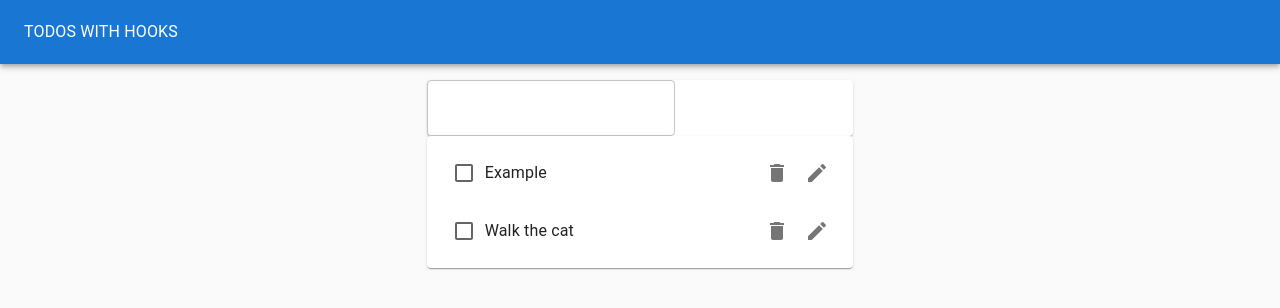
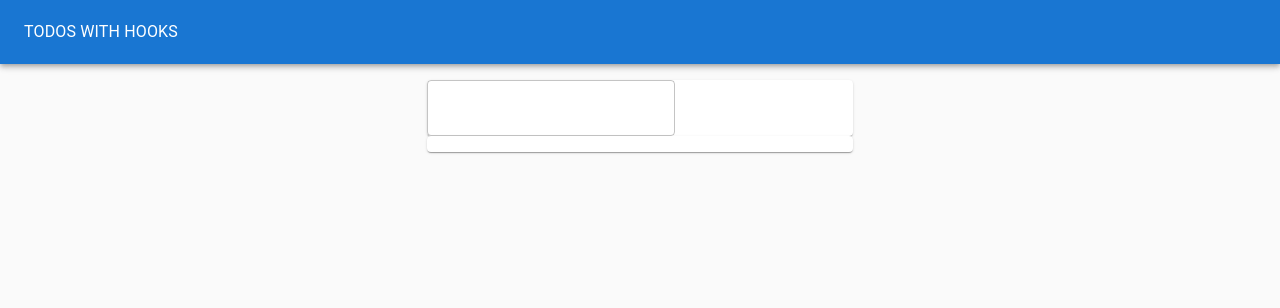
Before and after one commit to DavidML89/React-Udemy, a React (Create React App) app in the folder 26-hooks-app/todo-app-hooks/: page / in a window 1280 px wide. Shown: the top 308 px of the page. Built offline with nearby package versions, Linux system fonts and the light colour scheme.

Commit message:
localStorage added for persitence

```diff
--- a/26-hooks-app/todo-app-hooks/src/TodoApp.js
+++ b/26-hooks-app/todo-app-hooks/src/TodoApp.js
@@ -1,4 +1,4 @@
-import React, { useState } from 'react';
+import React, { useState, useEffect } from 'react';
 import TodoList from './TodoList';
 import TodoForm from './TodoForm';
 import Typography from "@mui/material/Typography";
@@ -9,11 +9,18 @@ import Grid from "@mui/material/Grid";
 import { v4 as uuid } from "uuid";
 
 function TodoApp() {
-  const initialTodos = [
-    { id: '55465413-8a2d-4476-8496-9d66678b1443', task: "Example", completed: false},
-    { id: '4535910e-6c4f-44f5-980f-09b3aef8baed', task: "Walk the cat", completed: false}
+  const initialTodosExample = [
+    { id: '55465413-8a2d-4476-8496-9d66678b1443', task: "Example 1", completed: false},
+    { id: '4535910e-6c4f-44f5-980f-09b3aef8baed', task: "Example 2", completed: false}
   ];
+  const initialTodos = JSON.parse(window.localStorage.getItem("todos") || "[]");
+
   const [todos, setTodos] = useState(initialTodos);
+
+  useEffect(() => {
+    window.localStorage.setItem("todos", JSON.stringify(todos));
+  }, [todos]);
+
   const addTodo = newTodoText => {
     setTodos([...todos, { id: uuid(), task: newTodoText, completed: false }])
   };
```
